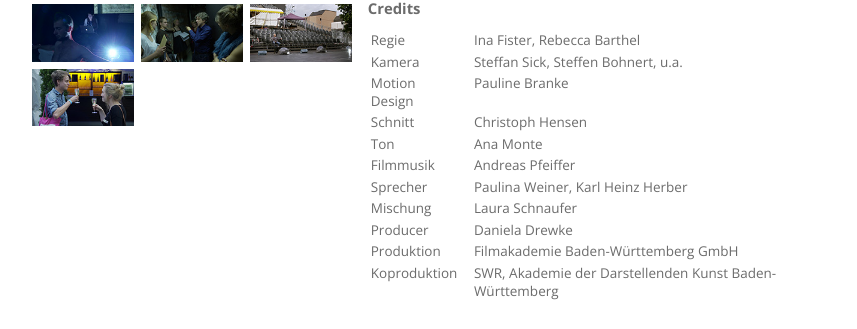
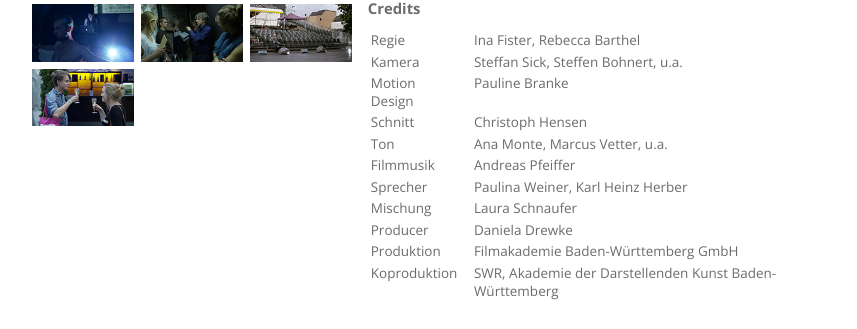
Before and after one commit to fisterfilms/fisterfilms.de, a Jekyll site: the page built from _projekte/die-nibelungen.md, in a window 1280 px wide. Shown: the part 527-856 px from the top of the page, without its empty margins (208-1065 px from the left). Built offline with Jekyll 4.4.1, drawn with Linux system fonts in a browser that asks for light colours; some web fonts are replaced.

Commit message:
Update die-nibelungen.md

```diff
--- a/_projekte/die-nibelungen.md
+++ b/_projekte/die-nibelungen.md
@@ -28,7 +28,7 @@ credits:
     - [Kamera, "Steffan Sick, Steffen Bohnert, u.a."]
     - [Motion Design, Pauline Branke]
     - [Schnitt, Christoph Hensen]
-    - [Ton, Ana Monte, Marcus Vetter, u.a.]
+    - [Ton, "Ana Monte, Marcus Vetter, u.a."]
     - [Filmmusik, Andreas Pfeiffer]
     - [Sprecher, "Paulina Weiner, Karl Heinz Herber"]
     - [Mischung, Laura Schnaufer]
```
